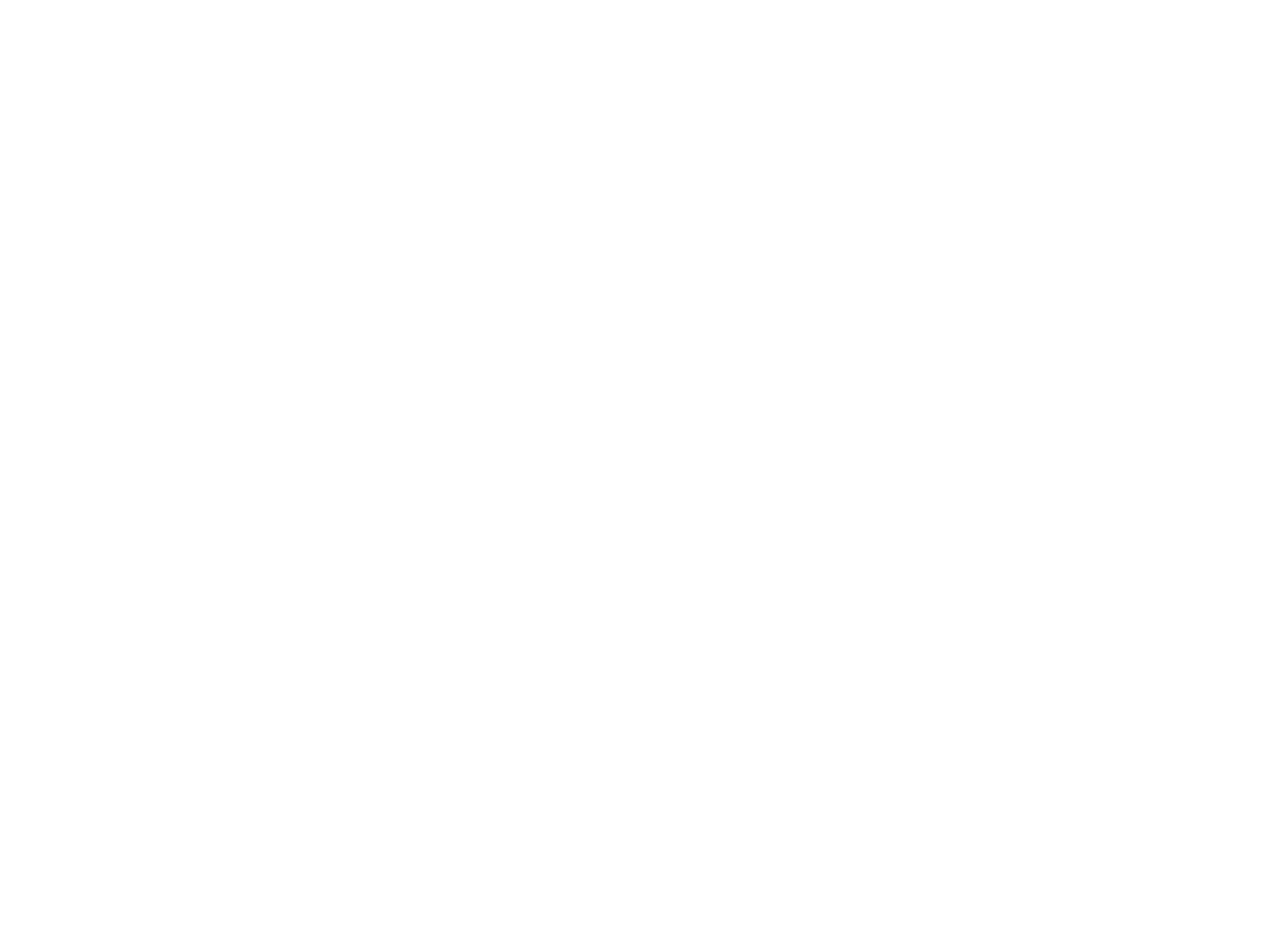
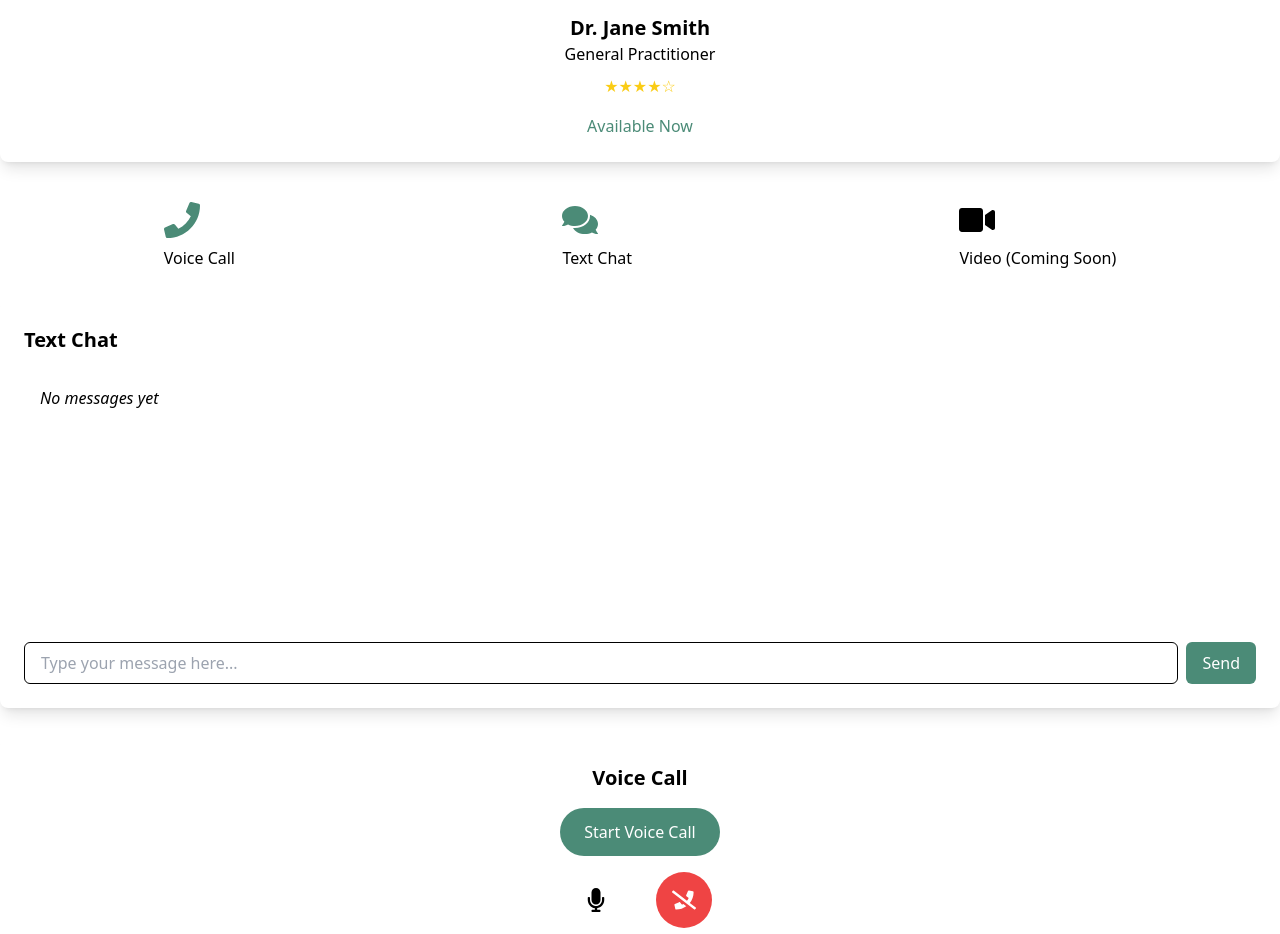
Before and after one commit to tadiekvx/remote-care, a React (Create React App) app in the folder frontend/: page /consultation in a window 1280 px wide. Shown: the part 238-1172 px from the top of the page. Before the commit the page ends 800 px from the top, so only its background shows below. Built offline with nearby package versions, Linux system fonts and the light colour scheme.

Commit message:
Created the consultation page and yet to style it

```diff
--- a/frontend/src/components/AppointmentForm.js
+++ b/frontend/src/components/AppointmentForm.js
@@ -26,7 +26,12 @@ const AppointmentForm = () => {
   return (
     <section className="font-comfortaa py-20 px-20 bg-gray text-black">
       <div className="container mx-auto px-8">
-        <h2 className="text-3xl font-bold text-left mb-20 text-nude text-overline">Book an Appointment</h2>
+      <h2 className="text-3xl font-bold text-left mb-20 text-nude relative pb-2">
+       <span className="absolute left-0 top-0 w-60 h-1 bg-current -translate-y-3"></span>
+         Book an Appointment
+     </h2>
+
+
 
         <div className="flex flex-col md:flex-row md:space-x-8">
 
--- /dev/null
+++ b/frontend/src/components/ChatWindow.js
@@ -0,0 +1,36 @@
+import React, { useState } from 'react';
+
+const ChatWindow = () => {
+  const [message, setMessage] = useState('');
+
+  const handleSendMessage = () => {
+    // Handle sending message here
+    setMessage('');
+  };
+
+  return (
+    <div className="bg-white p-6 mt-8 rounded-lg shadow-lg">
+      <h3 className="text-xl font-bold mb-4">Text Chat</h3>
+      <div className="h-64 bg-gray-200 p-4 mb-4 rounded-lg overflow-y-auto">
+        {/* Messages will appear here */}
+        <p className="text-gray-500 italic">No messages yet</p>
+      </div>
+      <div className="flex">
+        <input
+          type="text"
+          value={message}
+          onChange={(e) => setMessage(e.target.value)}
+          placeholder="Type your message here..."
+          className="w-full border px-4 py-2 rounded-md"
+        />
+        <button
+          onClick={handleSendMessage}
+          className="bg-green text-white px-4 py-2 ml-2 rounded-md">
+          Send
+        </button>
+      </div>
+    </div>
+  );
+};
+
+export default ChatWindow;
--- /dev/null
+++ b/frontend/src/components/ConsultationType.js
@@ -0,0 +1,23 @@
+import React from 'react';
+import { FaPhone, FaComments, FaVideo } from 'react-icons/fa';
+
+const ConsultationTypeSelector = () => {
+  return (
+    <div className="flex justify-around mt-10 text-center">
+      <div className="cursor-pointer">
+        <FaPhone className="text-4xl text-green mb-2" />
+        <p>Voice Call</p>
+      </div>
+      <div className="cursor-pointer">
+        <FaComments className="text-4xl text-green mb-2" />
+        <p>Text Chat</p>
+      </div>
+      <div className="cursor-pointer">
+        <FaVideo className="text-4xl text-gray-400 mb-2" />
+        <p className="text-gray-400">Video (Coming Soon)</p>
+      </div>
+    </div>
+  );
+};
+
+export default ConsultationTypeSelector;
--- /dev/null
+++ b/frontend/src/components/DoctorInfoCard.js
@@ -0,0 +1,16 @@
+import React from 'react';
+import doctorImage from '../images/doctor.jpg';
+
+const DoctorInfoCard = () => {
+  return (
+    <div className="bg-white p-6 rounded-lg shadow-lg mt-8 text-center">
+      <img src={doctorImage} alt="Doctor" className="w-24 h-24 rounded-full mx-auto mb-4" />
+      <h3 className="text-xl font-bold">Dr. Jane Smith</h3>
+      <p className="text-gray-600">General Practitioner</p>
+      <p className="text-yellow-400 mt-2">★★★★☆</p>
+      <p className="text-green mt-4">Available Now</p>
+    </div>
+  );
+};
+
+export default DoctorInfoCard;
--- /dev/null
+++ b/frontend/src/components/VoiceCallSection.js
@@ -0,0 +1,21 @@
+import React from 'react';
+import { FaMicrophone, FaPhoneSlash } from 'react-icons/fa';
+
+const VoiceCallSection = () => {
+  return (
+    <div className="bg-white p-6 mt-8 rounded-lg shadow-lg text-center">
+      <h3 className="text-xl font-bold mb-4">Voice Call</h3>
+      <button className="bg-green text-white px-6 py-3 rounded-full mb-4">Start Voice Call</button>
+      <div className="flex justify-center space-x-8">
+        <button className="bg-gray-200 text-gray-500 p-4 rounded-full">
+          <FaMicrophone className="text-2xl" />
+        </button>
+        <button className="bg-red-500 text-white p-4 rounded-full">
+          <FaPhoneSlash className="text-2xl" />
+        </button>
+      </div>
+    </div>
+  );
+};
+
+export default VoiceCallSection;
--- a/frontend/src/pages/ConsultationPage.js
+++ b/frontend/src/pages/ConsultationPage.js
@@ -1,10 +1,21 @@
 import React from 'react';
+import Navbar from '../components/Navbar';
+import DoctorInfoCard from '../components/DoctorInfoCard';
+import ConsultationTypeSelector from '../components/ConsultationType';
+import ChatWindow from '../components/ChatWindow';
+import VoiceCallSection from '../components/VoiceCallSection';
+import Footer from '../components/Footer';
 
 const ConsultationPage = () => {
   return (
     <div>
-      <h1>Consultation</h1>
-      <p>Connect with doctors here for telemedicine consultations.</p>
+      <Navbar />
+      <DoctorInfoCard />
+      <ConsultationTypeSelector />
+      <ChatWindow />
+      <VoiceCallSection />
+      <Footer />
+
     </div>
   );
 }
```
